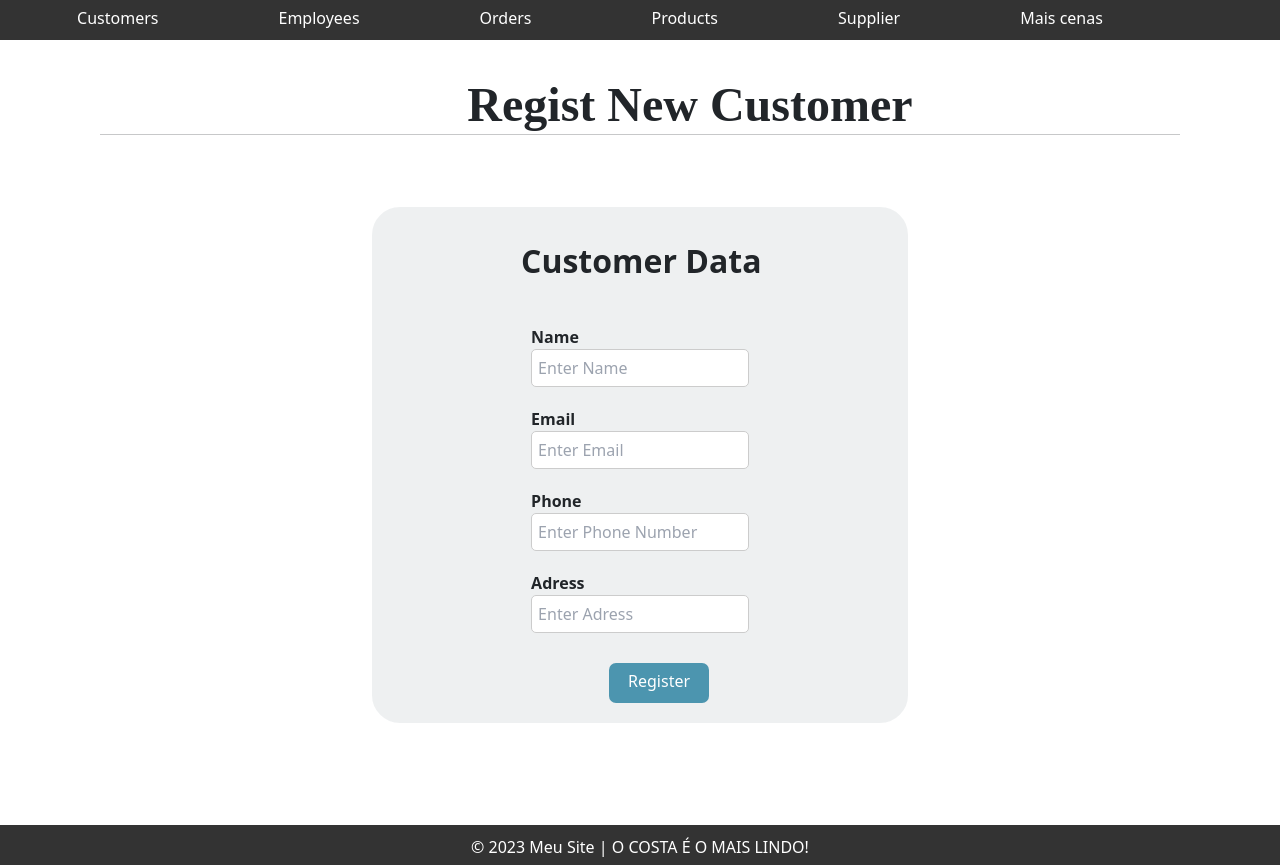
After one commit to joaolscosta/BD-Project, a Flask app: page /customer/add in a window 1280 px wide. The commit adds this page. Run offline with Flask 3, Linux system fonts and the light colour scheme; some libraries are stand-ins or nearby versions.

Commit message:
Add New Customer interface Implemented

```diff
--- a/entrega3/workspace/app/app.py
+++ b/entrega3/workspace/app/app.py
@@ -458,6 +458,12 @@ def customer_index():
 
     return render_template("customer/customer_index.html", customers=customers)
 
+@app.route("/customer/add", methods=("GET", "POST"))
+def add_customer():
+    if request.method == "GET":
+        return render_template("customer/add_customer.html")
+
+
 @app.route("/ping", methods=("GET",))
 def ping():
     log.debug("ping!")
--- /dev/null
+++ b/entrega3/workspace/app/templates/customer/add_customer.html
@@ -0,0 +1,130 @@
+{% extends 'base/page.html' %} {% block header %}
+<h1>{% block title %}Create Customer{% endblock %}</h1>
+{% endblock %} {% block content %}
+
+<style>
+  .bodyyy {
+    width: 89%;
+    margin: 0 auto;
+  }
+
+  .title-bar {
+    display: flex;
+    flex-direction: row;
+    justify-content: space-between;
+    align-items: center;
+    margin: 20px 30px 0px 30px;
+  }
+
+  .title-bar h1 {
+    margin-left: 34%;
+    font-size: 3rem;
+    font-weight: bold;
+  }
+
+  .headeruwu {
+    margin: 0px 30px 0px 30px;
+  }
+
+  .form-body {
+    margin: 20px 30px 0px 30px;
+  }
+
+  .box {
+    background: #eef0f1;
+    border: 2px solid white;
+    border-radius: 30px;
+    display: flex;
+    width: 50%;
+    margin-left: 25%;
+    flex-direction: column;
+    padding: 10px;
+    margin-top: 70px;
+  }
+
+  .box-title {
+    margin-left: 0.5%;
+    text-align: center;
+    font-size: 2rem;
+    font-weight: bold;
+    margin-top: 20px;
+  }
+
+  .container {
+    width: 50%;
+    display: flex;
+    flex-direction: column;
+    padding: 20px;
+  }
+
+  .container label {
+    margin-top: 20px;
+  }
+
+  .container input {
+    padding: 6px;
+    border: 1px solid #ccc;
+    border-radius: 5px;
+  }
+
+  .box button {
+    width: 100px;
+    height: 40px;
+    margin-top: 10px;
+    background-color: #4c95af;
+    color: white;
+    border: none;
+    border-radius: 7px;
+    margin-left: 44%;
+    padding-bottom: 3px;
+    margin-bottom: 10px;
+  }
+
+  .box button:hover {
+    background-color: #155871;
+    color: white;
+    border: none;
+    border-radius: 7px;
+    cursor: pointer;
+    transition: 0.4s;
+  }
+</style>
+
+<div class="bodyyy">
+  <div class="title-bar">
+    <h1>Regist New Customer</h1>
+  </div>
+  <hr class="headeruwu" />
+  <div class="form-body">
+    <form method="POST">
+      <div class="box">
+        <div class="box-title">Customer Data</div>
+        <div class="container">
+          <label for="name"><b>Name</b></label>
+          <input type="text" placeholder="Enter Name" name="name" required />
+          <p></p>
+          <label for="name"><b>Email</b></label>
+          <input type="text" placeholder="Enter Email" name="email" required />
+          <p></p>
+          <label for="name"><b>Phone</b></label>
+          <input
+            type="text"
+            placeholder="Enter Phone Number"
+            name="phone"
+            required
+          />
+          <p></p>
+          <label for="name"><b>Adress</b></label>
+          <input
+            type="text"
+            placeholder="Enter Adress"
+            name="adress"
+            required
+          />
+        </div>
+        <button>Register</button>
+      </div>
+    </form>
+  </div>
+</div>
+{% endblock %}
```
Also changed, not shown: entrega3/workspace/app/templates/customer/customer_index.html (+5 -2 lines).
